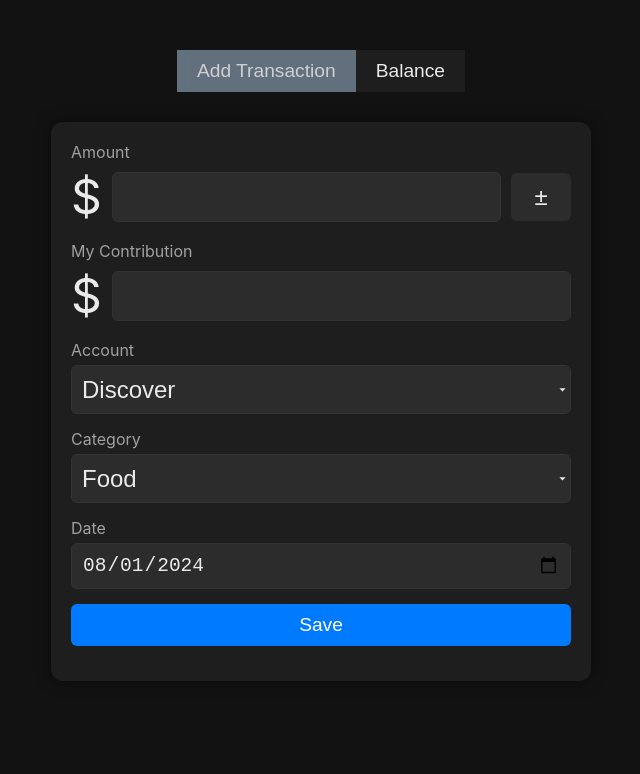
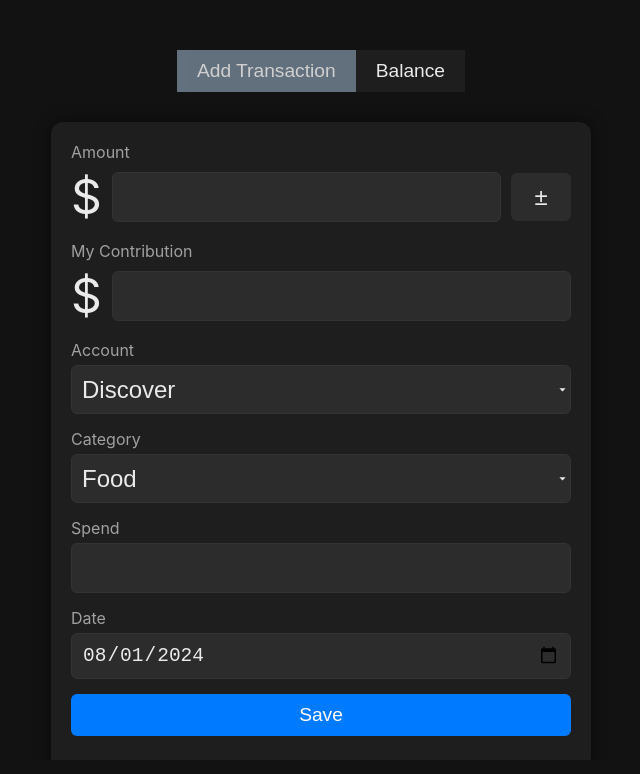
Before and after one commit to tam-guy/bot, a plain HTML site: page index.html in a window 1280 px wide. Shown: the whole page, without its empty margins (319-959 px from the left). Drawn offline with Linux system fonts and the light colour scheme.

Commit message:
Update index.html

```diff
--- a/index.html
+++ b/index.html
@@ -56,6 +56,10 @@
                         </select>
                     </div>
                     <div class="form-group">
+                        <label for="spend">Spend</label>
+                        <input type="text" id="spend" name="spend" required>
+                    </div>
+                    <div class="form-group">
                         <label for="date">Date</label>
                         <input type="date" id="date" name="date" required>
                     </div>
```
